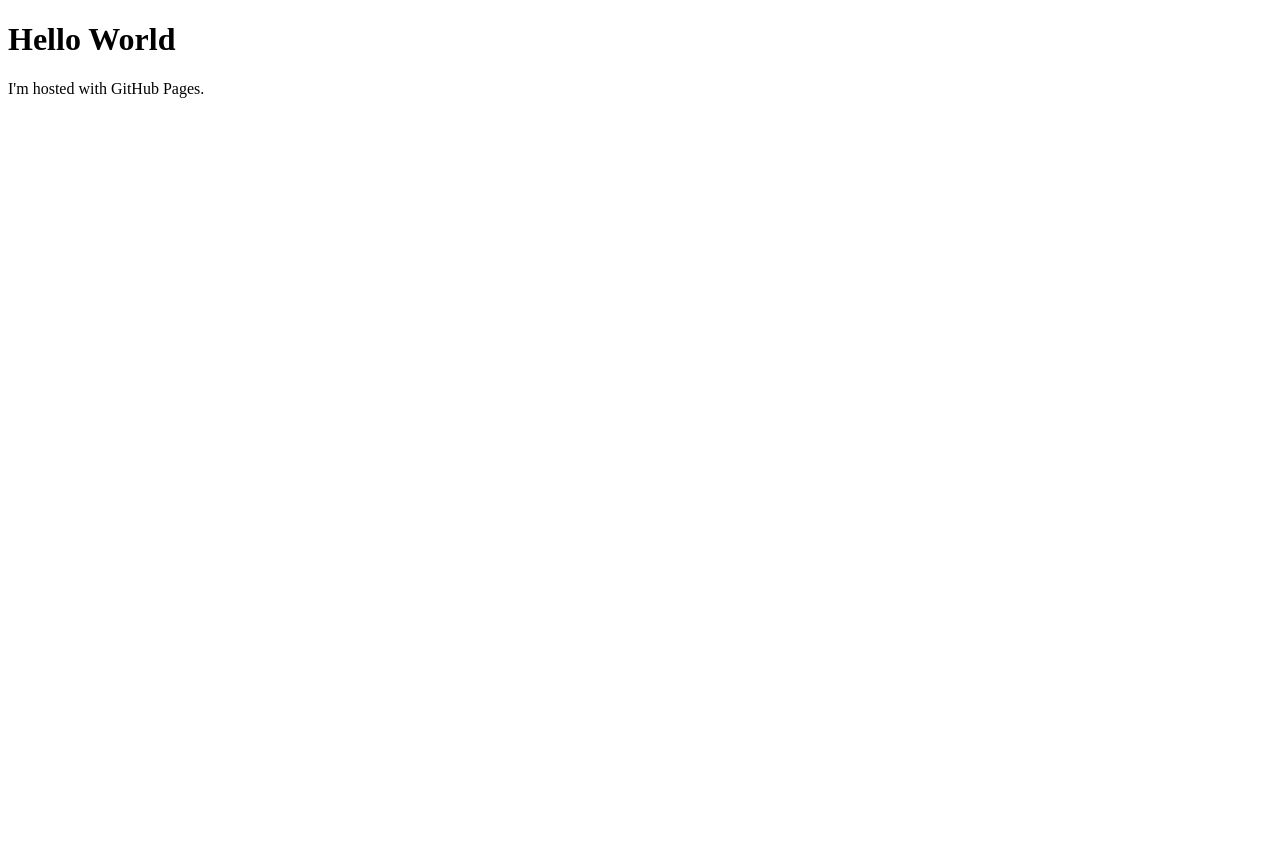
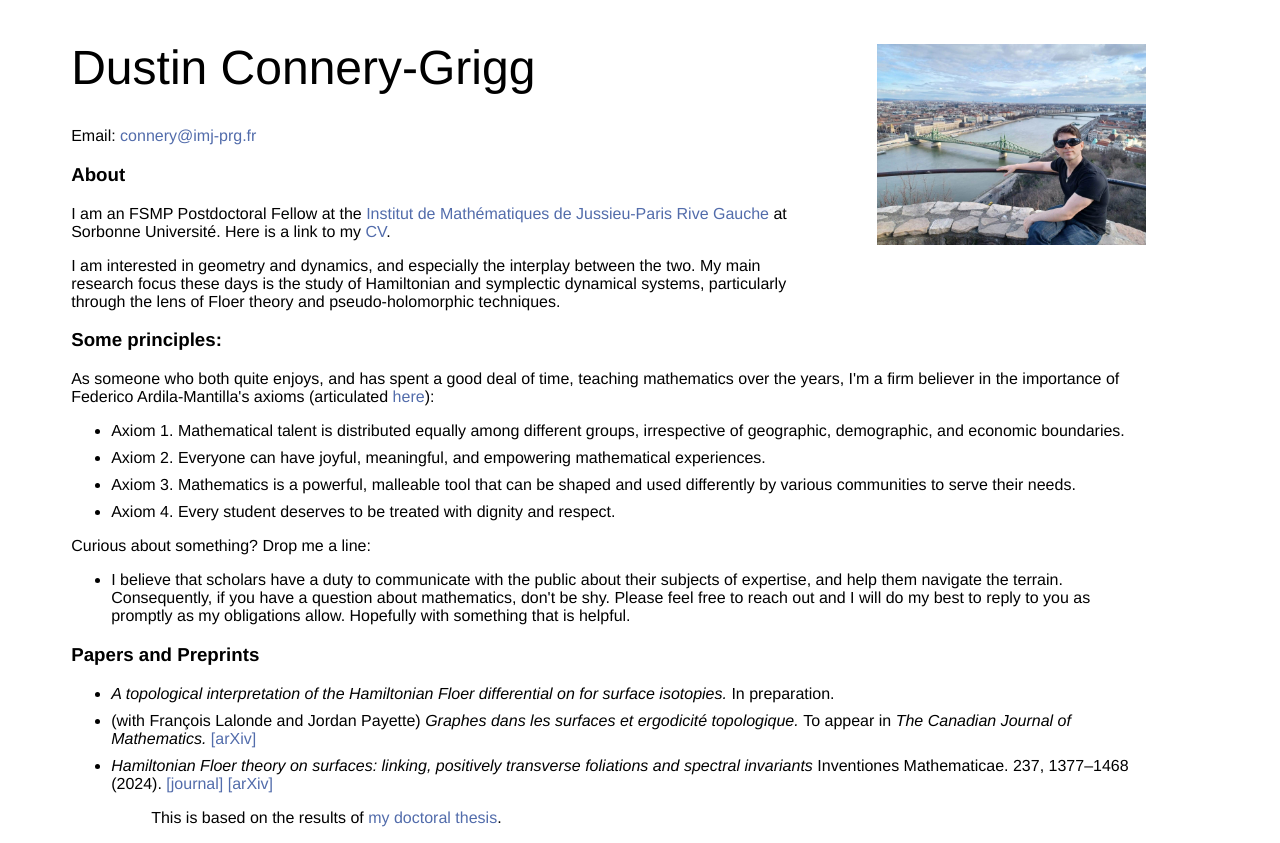
Before and after one commit to dconnery-grigg/dconnery-grigg.github.io, a plain HTML site: page index.html in a window 1280 px wide. Before the commit the page ends 800 px from the top, so only its background shows below. Drawn offline with Linux system fonts and the light colour scheme.

Commit message:
Update index.html

```diff
--- a/index.html
+++ b/index.html
@@ -1,7 +1,54 @@
-<!DOCTYPE html>
 <html>
+<head>
+  <title>Dustin Connery-Grigg</title>
+  <link href="home.css" rel="stylesheet" type="text/css">
+  <meta name="viewport" content="width=device-width, initial-scale=1">
+</head>
+
+
+
 <body>
-<h1>Hello World</h1>
-<p>I'm hosted with GitHub Pages.</p>
+<div style="width:auto; margin-left:5%; margin-right:10%;">
+<div class="row">
+<div class="col1">
+ <h1>Dustin Connery-Grigg</h1>
+<p>
+ Email: <a href="mailto:connery@imj-prg.fr"> connery@imj-prg.fr</a>
+<h3> About </h3>
+  I am an FSMP Postdoctoral Fellow at the <a href="https://www.imj-prg.fr/en/">Institut de Mathématiques de Jussieu-Paris Rive Gauche</a> at Sorbonne Université.
+ Here is a link to my <a href="https://dconnery-grigg.github.io/CV2024.pdf">CV</a>.
+ </p>
+I am interested in geometry and dynamics, and especially the interplay between the two. My main research focus these days is the study of Hamiltonian and symplectic dynamical systems, particularly through the lens of Floer theory and pseudo-holomorphic techniques.
+
+ </div>
+
+ <div class="col2"> <br> <br> <img title="A lovely day in Budapest" id="dcg" src="WebsitePhoto.jpg" width="100%">
+ </div></div>
+
+<h3> Some principles: </h3>
+  As someone who both quite enjoys, and has spent a good deal of time, teaching mathematics over the years, I'm a firm believer in the importance of Federico Ardila-Mantilla's axioms (articulated <a href="https://www.ams.org/publications/journals/notices/201610/rnoti-p1164.pdf">here</a>):
+   <ul>
+  <li> Axiom 1. Mathematical talent is distributed equally among different groups, irrespective of geographic, demographic, and economic boundaries. </li>
+  <li> Axiom 2. Everyone can have joyful, meaningful, and empowering mathematical experiences. </li>
+  <li> Axiom 3. Mathematics is a powerful, malleable tool that can be shaped and used differently by various communities to serve their needs. </li>
+  <li> Axiom 4. Every student deserves to be treated with dignity and respect. </li>
+  </ul>
+  Curious about something? Drop me a line:
+  <ul>
+    <li>I believe that scholars have a duty to communicate with the public about their subjects of expertise, and help them navigate the terrain. Consequently, if you have a question about mathematics, don't be shy. Please feel free to reach out and I will do my best to reply to you as promptly as my obligations allow. Hopefully with something that is helpful.</li>
+  </ul>
+
+<h3>Papers and Preprints</h3>
+
+ <ul>
+   <li> <i> A topological interpretation of the Hamiltonian Floer differential on for surface isotopies. </i> In preparation. </li>
+  <li> (with François Lalonde and Jordan Payette)<i> Graphes dans les surfaces et ergodicité topologique. </i> To appear in <i>The Canadian Journal of Mathematics.</i> <a href="https://arxiv.org/abs/2209.00516">[arXiv]</a> </li>
+   <li> <i> Hamiltonian Floer theory on surfaces: linking, positively transverse foliations and spectral invariants </i> Inventiones Mathematicae. 237, 1377–1468 (2024). <a href="https://doi.org/10.1007/s00222-024-01274-0">[journal]</a> <a href="https://arxiv.org/abs/2102.11231">[arXiv]</a> </li>
+   <blockquote>This is based on the results of <a href="https://hdl.handle.net/1866/26827">my doctoral thesis</a>.</blockquote>
+</ul>
+
+
+
+</div>
 </body>
 </html>
```
